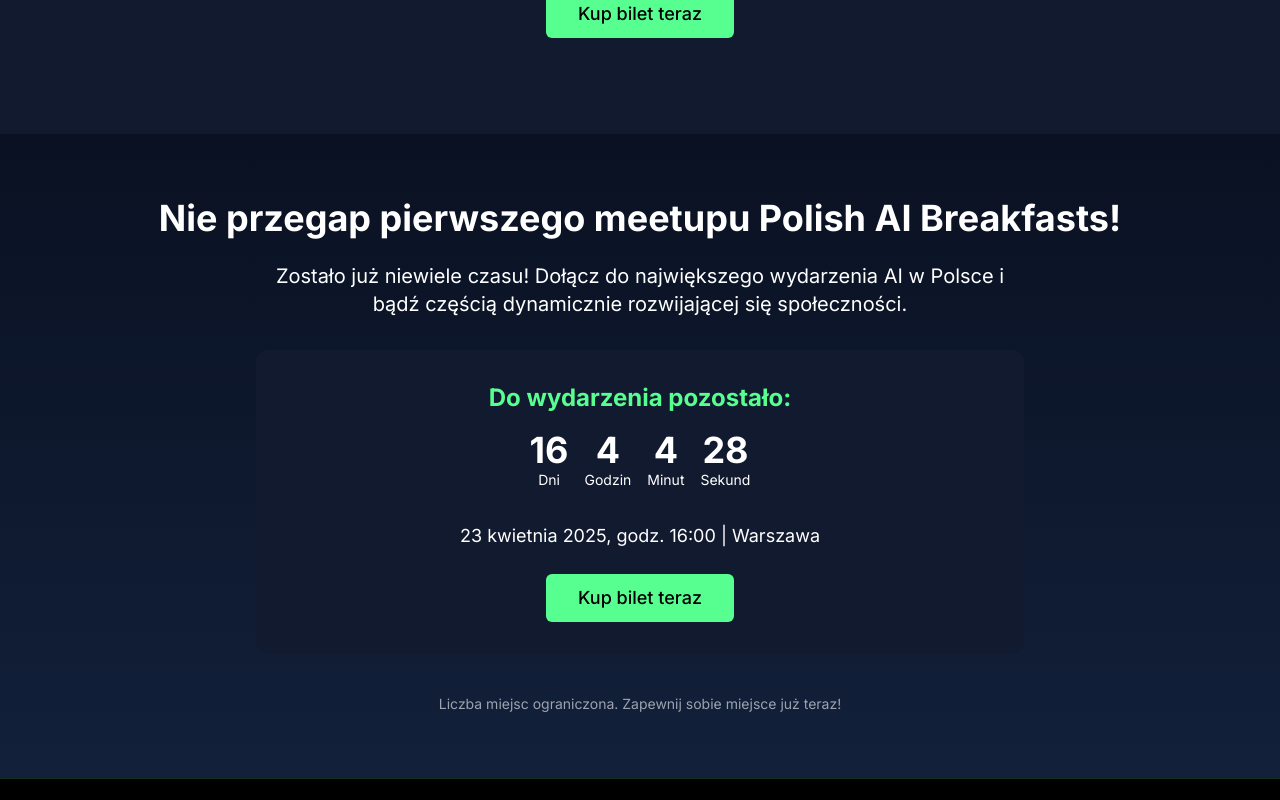
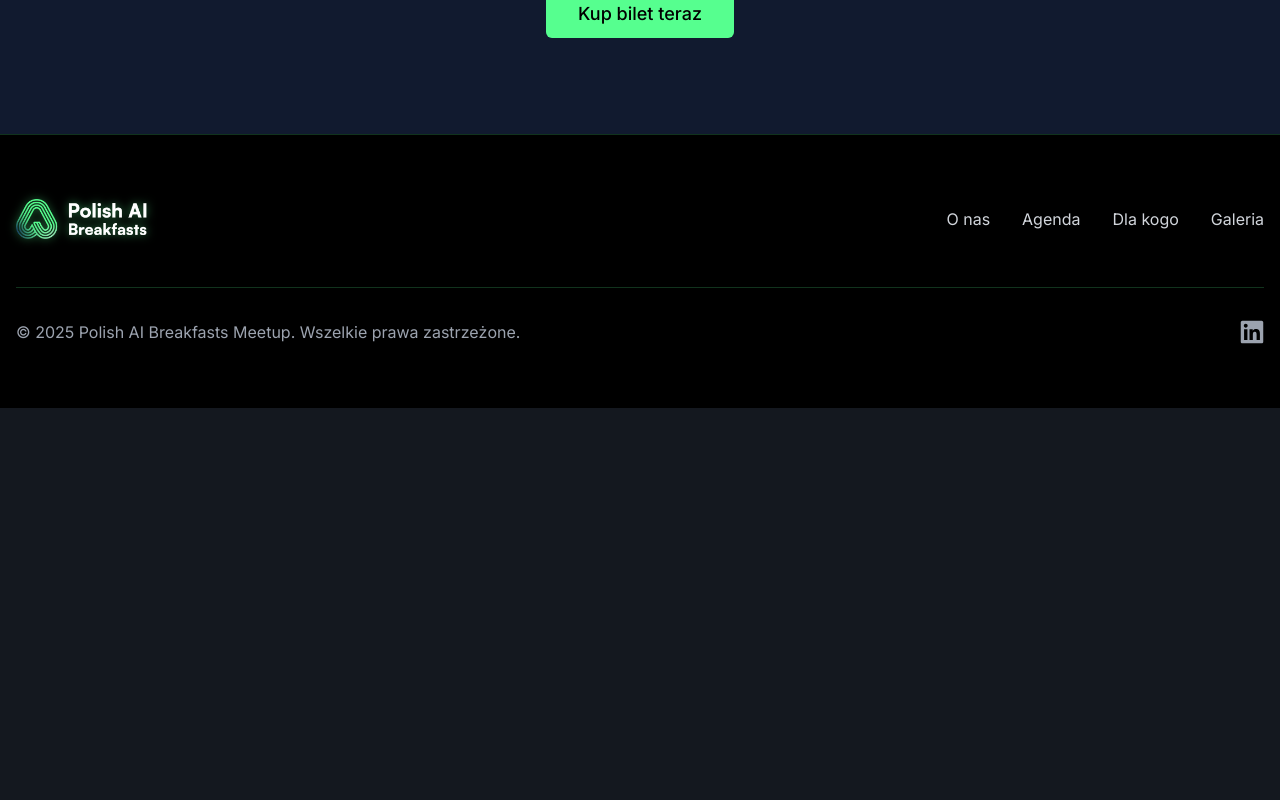
Before and after one commit to simplybychris/polish-ai-gathering, a React (Vite) app: page /meetup in a window 1280 px wide. Shown: the part 9640-10440 px from the top of the page. After the commit the page ends 10048 px from the top, so only its background shows below. Built offline with nearby package versions, Linux system fonts and the light colour scheme.

Commit message:
chore(5): remove doubled cta

```diff
--- a/src/pages/Meetup.tsx
+++ b/src/pages/Meetup.tsx
@@ -33,7 +33,6 @@ export default function Meetup() {
         <Gallery />
         <OrganizersAndPartners />
         <CTA className="bg-[#111a2f]" />
-        <BottomCTA />
       </main>
       <Footer />
     </div>
```
